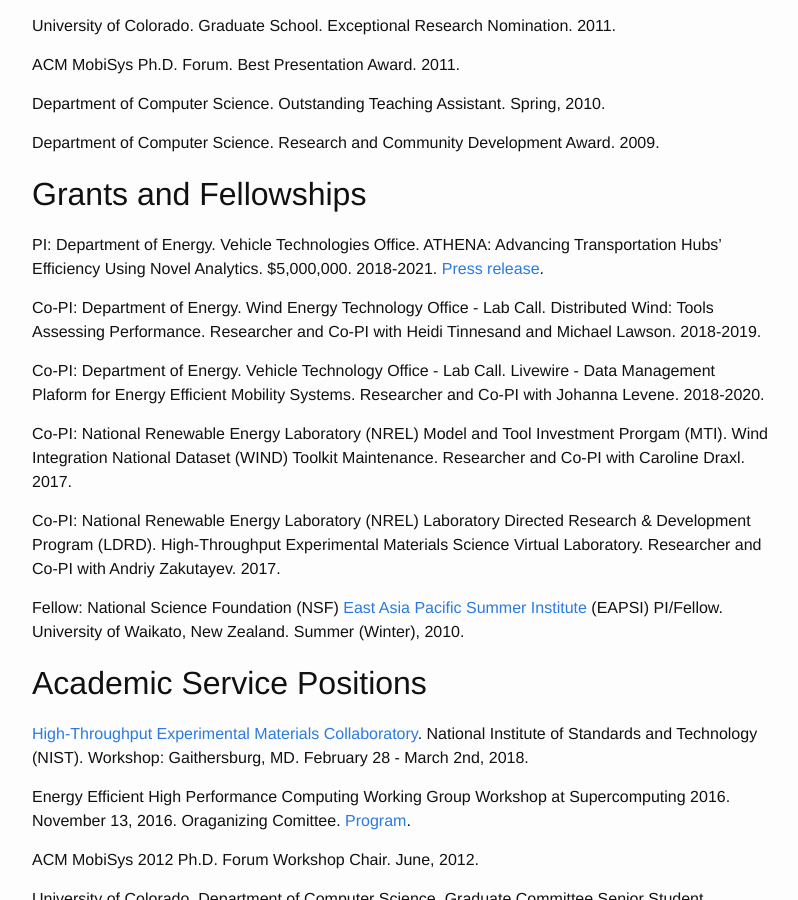
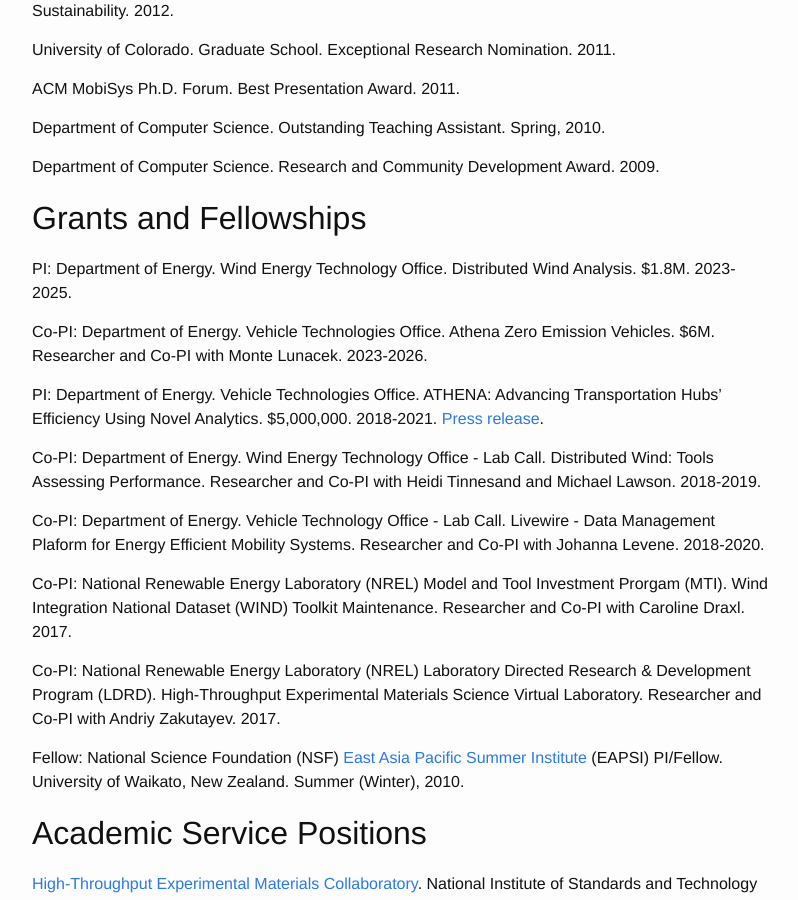
Before and after one commit to somerandomsequence/smallwhitecube, a Jekyll site: the page built from research.md, in a window 1280 px wide and 900 px high, scrolled down 18459 px. Shown: the whole window, without its empty margins (238-1036 px from the left). Built offline with Jekyll 4.4.1, drawn with Linux system fonts in a browser that asks for light colours; nearby versions of some CDN libraries; some of the changed text lies outside the part shown.

Commit message:
Update research.md

```diff
--- a/research.md
+++ b/research.md
@@ -155,6 +155,10 @@
 
 ## Grants and Fellowships
 
+PI: Department of Energy. Wind Energy Technology Office. Distributed Wind Analysis. $1.8M. 2023-2025.
+
+Co-PI: Department of Energy. Vehicle Technologies Office. Athena Zero Emission Vehicles. $6M. Researcher and Co-PI with Monte Lunacek. 2023-2026.
+
 PI: Department of Energy. Vehicle Technologies Office. ATHENA: Advancing Transportation Hubs' Efficiency Using Novel Analytics. $5,000,000. 2018-2021. [Press release](https://www.nrel.gov/news/press/2018/nrel-to-lead-5-million-initiative-to-reduce-energy-use-and-increase-energy-efficiency-of-major-transportation-hub.html).
 
 Co-PI: Department of Energy. Wind Energy Technology Office - Lab Call. Distributed Wind: Tools Assessing Performance. Researcher and Co-PI with Heidi Tinnesand and Michael Lawson. 2018-2019.
```
Also changed, not shown: other parts of research.md (+1 -1 lines).
